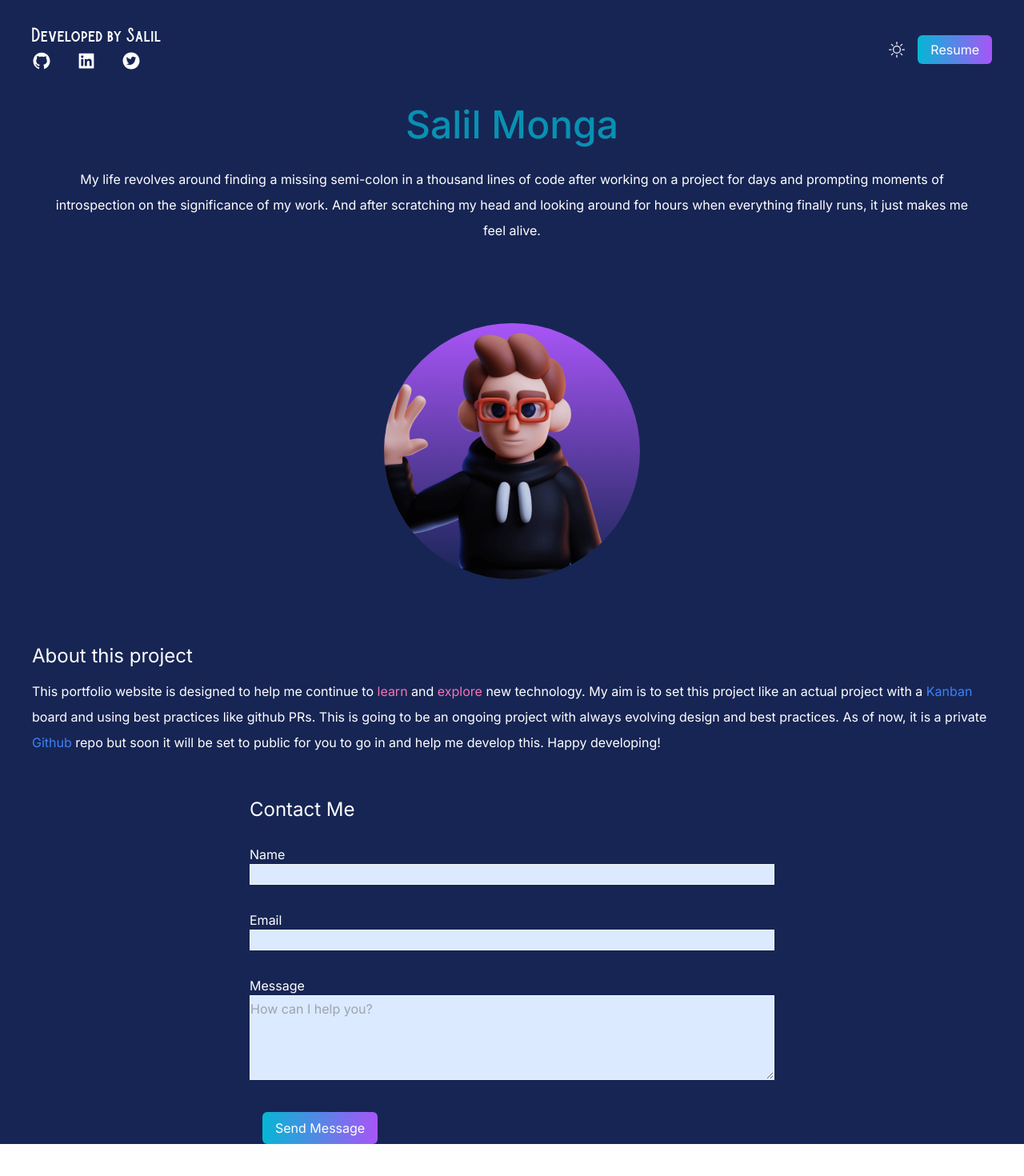
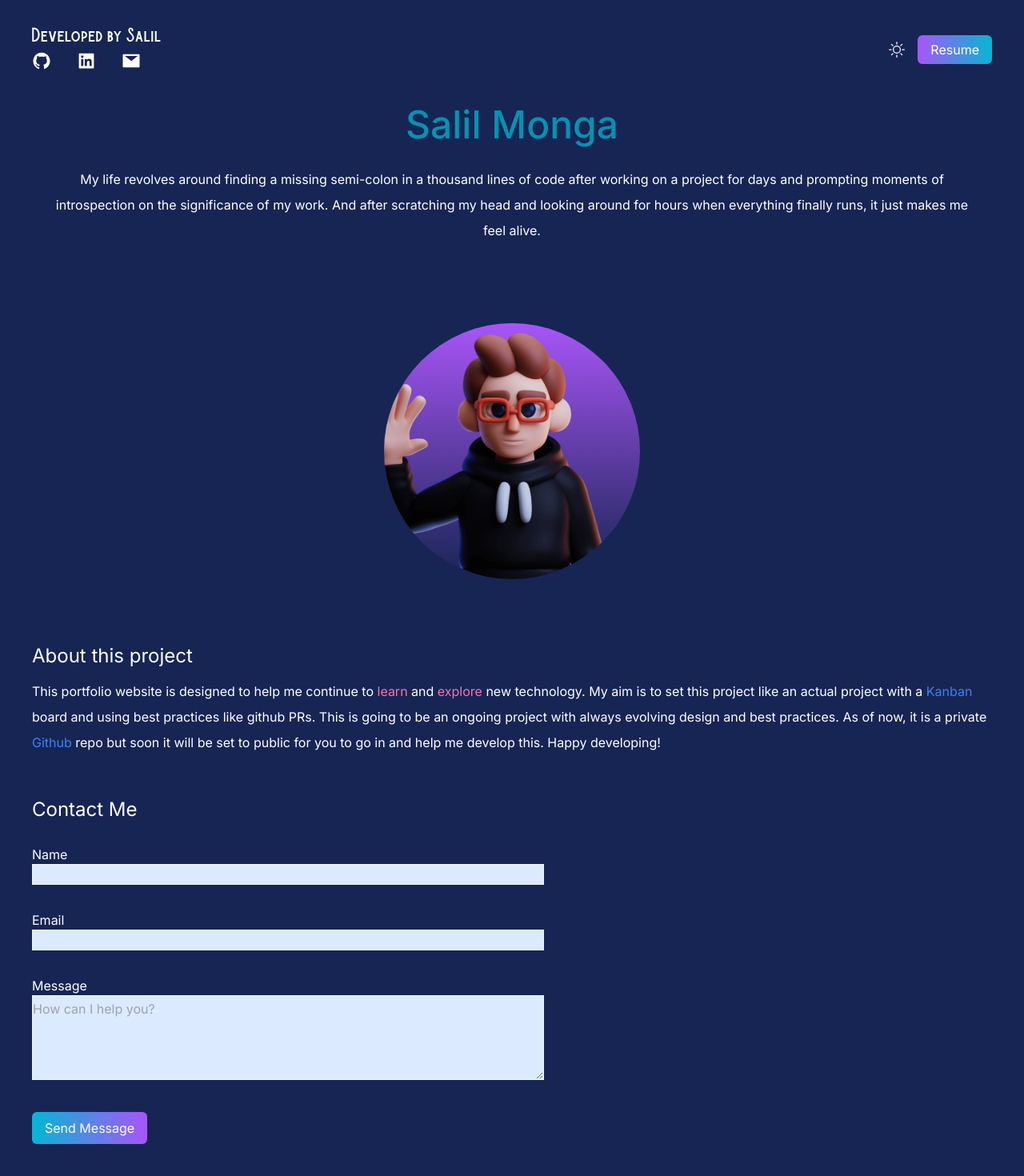
Before and after one commit to SalilMonga/SalilMonga.github.io, a Next.js app in the folder react-portfolio/: page / in a window 1280 px wide. Shown: the top 1470 px of the page at 80% size. Built offline with nearby package versions, Linux system fonts and the light colour scheme.

Commit message:
feat: Added contact page

```diff
--- a/react-portfolio/src/app/contactPage/contactPage.scss
+++ b/react-portfolio/src/app/contactPage/contactPage.scss
@@ -7,6 +7,6 @@
 .messageButton {
   @apply bg-gradient-to-r from-cyan-500 to-purple-500;
   @apply text-white;
-  @apply px-4 py-2 ml-4 mt-4;
+  @apply px-4 py-2 mt-4;
   @apply border-none rounded-md;
 }
--- a/react-portfolio/src/app/contactPage/contactPage.tsx
+++ b/react-portfolio/src/app/contactPage/contactPage.tsx
@@ -1,26 +1,15 @@
 "use client";
-import { useState } from "react";
-import { Contact } from "../page";
+// import { useState } from "react";
+// import { Contact } from "../page";
 import "./contactPage.scss";
 
-interface ContactPageProps {
-  contact?: Contact;
-}
+// interface ContactPageProps {
+//   contact?: Contact;
+// }
 
 export const ContactPage = () => {
-  // const [formData, setFormData] = useState<Contact>({
-  //   name: "",
-  //   email: "",
-  //   message: "",
-  // });
-
   const handleSubmit = async (event: any) => {
     event.preventDefault();
-    // setFormData({
-    //   name: String(event.target.name.value),
-    //   email: String(event.target.email.value),
-    //   message: String(event.target.message.value),
-    // });
     const data = {
       name: String(event.target.name.value),
       email: String(event.target.email.value),
@@ -29,7 +18,7 @@ export const ContactPage = () => {
     console.log("data:", data);
   };
   return (
-    <div className="mx-auto max-w-2xl px-2 my-10">
+    <div className="my-10 mr-8 max-w-screen-sm">
       <h3 className="text-2xl py-1 dark:text-white">Contact Me</h3>
       <form onSubmit={handleSubmit}>
         <div className="w-full flex flex-col py-2 my-4 ">
--- a/react-portfolio/src/app/mainLayout/mainlayout.tsx
+++ b/react-portfolio/src/app/mainLayout/mainlayout.tsx
@@ -4,7 +4,7 @@ import deved from "../../../public/dev-ed-wave.png";
 export const MainLayout = () => {
   return (
     <div className="text-center p-4">
-      <a href="https://www.linkedin.com/in/salil-monga/" target="_blank">
+      <a href="mailto:monga.monga43@gmail.com" target="_blank">
         <h2 className="hover:text-teal-400 text-5xl py-2 text-cyan-600 font-medium">
           Salil Monga
         </h2>
--- a/react-portfolio/src/app/page.scss
+++ b/react-portfolio/src/app/page.scss
@@ -3,4 +3,11 @@
   @apply text-white;
   @apply px-4 py-2 ml-4;
   @apply border-none rounded-md;
+  @apply hover:bg-gradient-to-l from-purple-500 to-cyan-500;
+  // @apply hover:transition duration-700 ease-in-out;
 }
+
+.icons {
+  @apply dark:fill-white dark:hover:fill-black;
+  @apply hover:fill-slate-400;
+}
--- a/react-portfolio/src/app/page.tsx
+++ b/react-portfolio/src/app/page.tsx
@@ -1,10 +1,6 @@
 "use client";
 import { BsFillMoonFill, BsSun } from "react-icons/bs";
-import {
-  AiFillTwitterCircle,
-  AiFillLinkedin,
-  AiFillGithub,
-} from "react-icons/ai";
+import { AiFillMail, AiFillLinkedin, AiFillGithub } from "react-icons/ai";
 import { MainLayout } from "./mainLayout/mainlayout";
 import { SecondPage } from "./secondPage/secondPage";
 import "./page.scss";
@@ -40,17 +36,22 @@ export default function Home() {
               </h1>
               <div className=" group-hover:text-black flex gap-8 text-2xl py-1">
                 <a href="https://github.com/SalilMonga" target="_blank">
-                  <AiFillGithub className="dark:fill-white" />
+                  <AiFillGithub className="icons" />
                 </a>
                 <a
                   href="https://www.linkedin.com/in/salil-monga/"
                   target="_blank"
                 >
-                  <AiFillLinkedin className="dark:fill-white" />
+                  <AiFillLinkedin className="icons" />
                 </a>
-                <a href="">
-                  <AiFillTwitterCircle className="dark:fill-white" />
-                </a>
+                {/* <a
+                  href="https://mail.google.com/mail/u/0/?view=cm&fs=1&tf=1&source=mailto&to=monga.monga43@gmail.com"
+                  target="_blank"
+                > */}
+                {/* remove it and put it in the server somewhere */}
+                {/* <a href="mailto:monga.monga43@gmail.com"> */}
+                <AiFillMail className="icons" />
+                {/* </a> */}
               </div>
             </div>
             <ul className="flex items-center ">
@@ -84,7 +85,7 @@ export default function Home() {
         <section>
           <SecondPage />
         </section>
-        <section>
+        <section className="min-h-screen">
           {/* <ContactPage contact={contactInfo} /> */}
           {/* <div className="w-full h-screen flex justify-center items-center">
             <Link href="./contactPage/contactPage.tsx">Contact me</Link>
```
